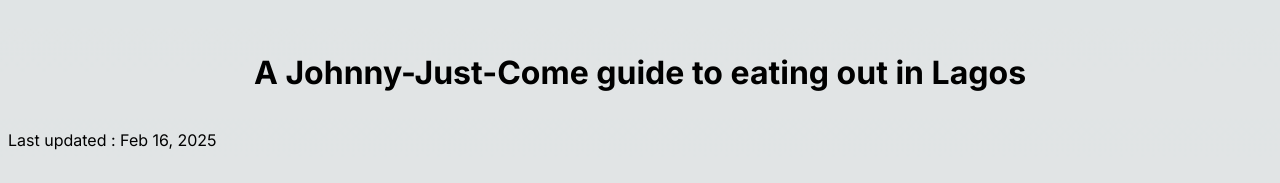
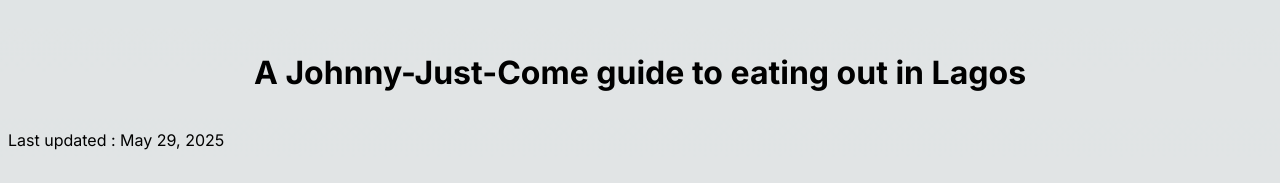
Before and after one commit to onijekuje/website, a Next.js app: page /guides/1 in a window 1280 px wide. Shown: the part 5980-6163 px from the top of the page. Built offline with nearby package versions, Linux system fonts and the light colour scheme.

Commit message:
guide updates

```diff
--- a/app/guides/[guideName]/page.js
+++ b/app/guides/[guideName]/page.js
@@ -984,7 +984,7 @@
           </h1>
           <div className="gap-1 w-full mb-5">
             <p className="text-gray-700 text-xs w-full bg">
-              Last updated : {moment("2025-02-16").format("MMM D, YYYY")}
+              Last updated : {moment("2025-05-29").format("MMM D, YYYY")}
             </p>
           </div>
           <p className="text-gray-600 leading-relaxed mb-10">
```
